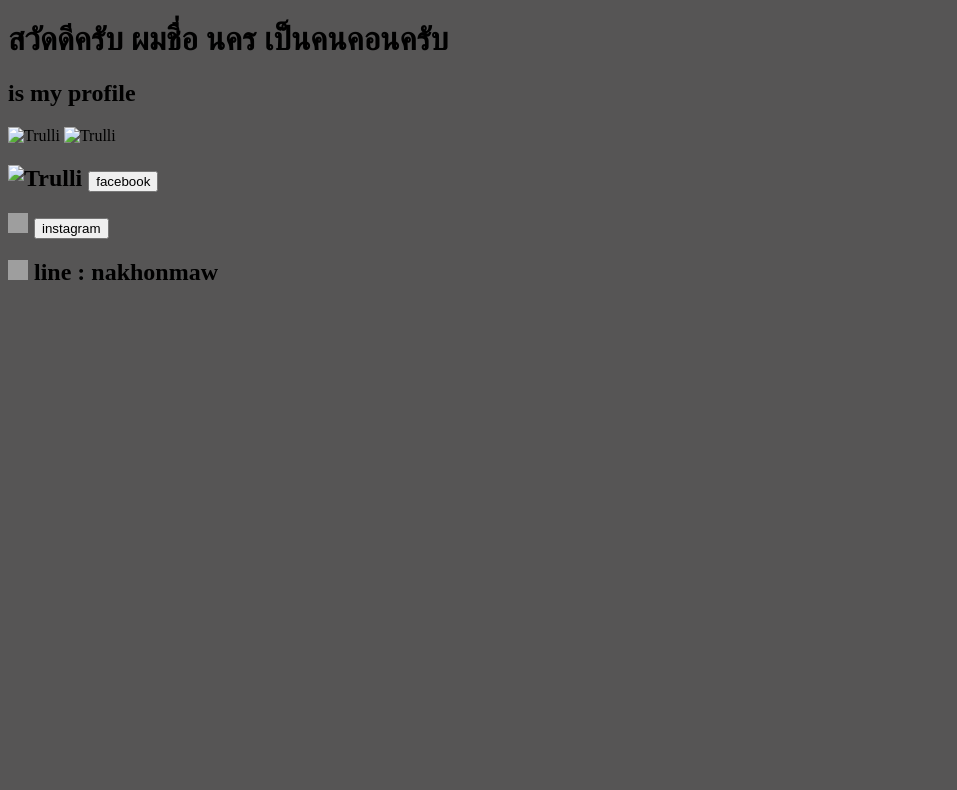
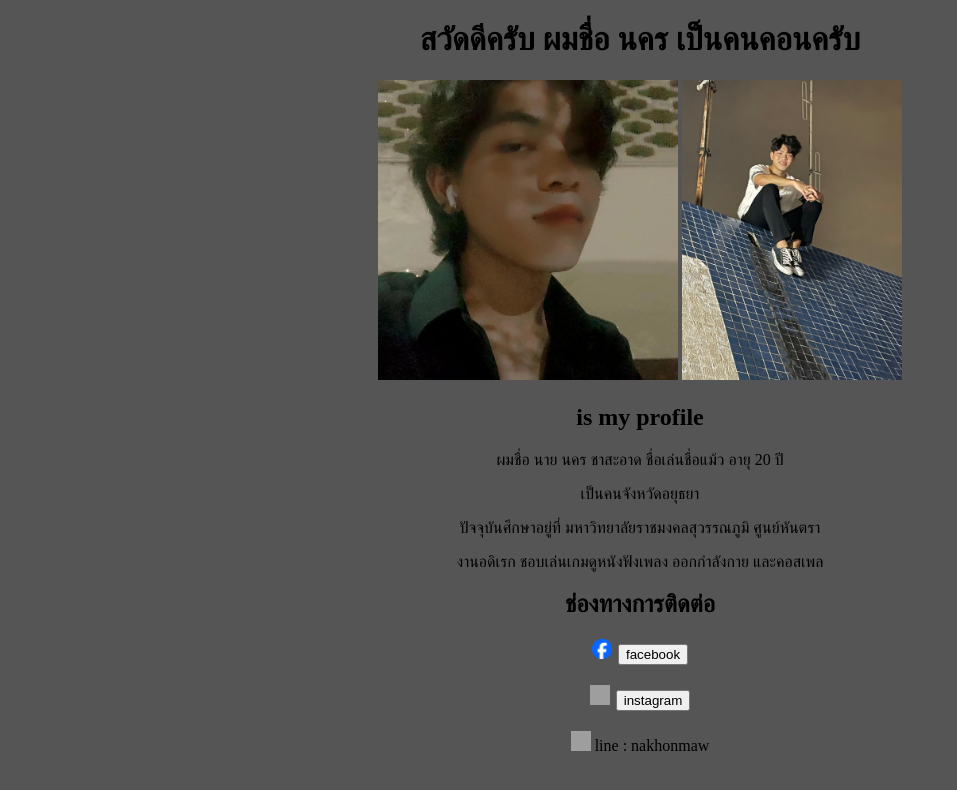
Before and after one commit to nakaria/profile-nakhon, a plain HTML site: page index.html in a window 1280 px wide. Shown: the whole page, without its empty margins (0-957 px from the left). Drawn offline with Linux system fonts and the light colour scheme; grey boxes are pictures that could not be loaded.

Commit message:
Add files via upload

```diff
--- a/index.html
+++ b/index.html
@@ -7,23 +7,32 @@
 
 <body style="background-color:#565555;">
 
-	<h1>สวัดดีครับ ผมชื่อ นคร เป็นคนคอนครับ</h1>
+	<center><h1>สวัดดีครับ ผมชื่อ นคร เป็นคนคอนครับ</h1>
+	<p><img src="pag.png.jpg" alt="Trulli" width="300" height="300">
+	<img src="langka.jpg" alt="Trulli" width="220" height="300"></h1></center>
 
-	<h2>is my profile</h2>
-	<img src="img/pag.png.jpg" alt="Trulli" width="300" height="300">
-	<img src="img/langka.jpg" alt="Trulli" width="220" height="300">
+	<center><h2>is my profile</h2>
+	<p>ผมชื่อ นาย นคร ชาสะอาด ชื่อเล่นชื่อแม้ว อายุ 20 ปี </p>
+	<p>เป็นคนจังหวัดอยุธยา</p>
+	<p>ปัจจุบันศึกษาอยู่ที่ มหาวิทยาลัยราชมงคลสุวรรณภูมิ ศูนย์หันตรา</p>
+	<p>งานอดิเรก ชอบเล่นเกมดูหนังฟังเพลง ออกกำลังกาย และคอสเพล</p>
+	<p></p>
+	<p></p>
+	</center>
 
-	<h2><img src="img/fb.png" alt="Trulli" width="20" height="20">
+	<center><h2>ช่องทางการติดต่อ</h2></center>
+
+	<center><h2><img src="fb.png" alt="Trulli" width="20" height="20">
 	<a href="https://www.facebook.com/nakhon.chasaard.3" target="_back">
 	<button>facebook</button>
-	</a></h2>
+	</a></h2></center>
 
-	<h2><img src="https://upload.wikimedia.org/wikipedia/commons/thumb/9/95/Instagram_logo_2022.svg/1200px-Instagram_logo_2022.svg.png" alt="Trulli" width="20" height="20">
+	<center><h2><img src="https://upload.wikimedia.org/wikipedia/commons/thumb/9/95/Instagram_logo_2022.svg/1200px-Instagram_logo_2022.svg.png" alt="Trulli" width="20" height="20">
 	<a href="https://www.instagram.com/nakhon_maw/" target="_back">
 	<button>instagram</button>
-	</a></h2>
+	</a></h2></center>
 
-	<h2><img src="https://www.moopakingdomcar.com/images-web/menu-floating-8-25-2022-3-54-16-PM.png" alt="Trulli" width="20" height="20">
-	line : nakhonmaw</h2>
+	<center><p><img src="https://www.moopakingdomcar.com/images-web/menu-floating-8-25-2022-3-54-16-PM.png" alt="Trulli" width="20" height="20">
+	line : nakhonmaw</p></center>
 </body>
 </html>
```
